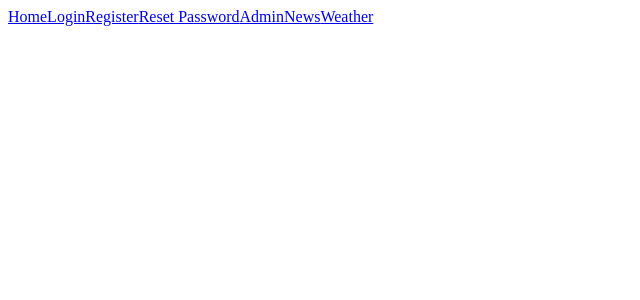
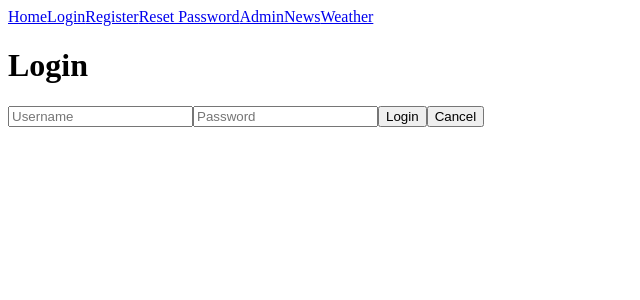
Before and after one commit to lgoforthbti/VuePractice, a Vue app in the folder InstantNews/: page /#/login in a window 1280 px wide. Shown: the top 300 px of the page, without its empty margins (0-640 px from the left). Built offline with nearby package versions, Linux system fonts and the light colour scheme.

Commit message:
toying with login and authentication

```diff
--- a/InstantNews/src/App.vue
+++ b/InstantNews/src/App.vue
@@ -7,12 +7,38 @@
     <router-link to="/admin">Admin</router-link>
     <router-link to="/vnews">News</router-link>
     <router-link to="/vweather">Weather</router-link>
-    <router-view/>
+    <router-view @authenticated="setAuthenticated"/>
   </div>
 </template>
 
 <script>
 export default {
-  name: 'App'
-}
+  name: "App",
+  data() {
+    return {
+      authenticated: false,
+      mockAccount: {
+          Id: 1,
+          Username: "Test1",
+          FName: "John",
+          LName: "Smith",
+          Email: "test1@test.com",
+          Password: "test"
+      }
+    };
+  },
+  mounted() {
+    if (!this.authenticated) {
+      this.$router.replace({ name: "Login" });
+    }
+  },
+  methods: {
+    setAuthenticated(status) {
+      this.authenticated = status;
+    },
+    logout() {
+      this.authenticated = false;
+    }
+  }
+};
 </script>
--- a/InstantNews/src/components/Admin.vue
+++ b/InstantNews/src/components/Admin.vue
@@ -18,6 +18,7 @@
             </tr>
           </tbody>
         </table>
+        <router-view @authenticated="setAuthenticated"/>
     </div>
 </template>
 
@@ -26,30 +27,47 @@ export default {
   name: "Admin",
   data() {
     return {
+      authenticated: false,
       users: [
         {
           Id: 1,
           Username: "Test1",
           FName: "John",
           LName: "Smith",
-          Email: "test1@test.com"
+          Email: "test1@test.com",
+          Password: "test"
         },
         {
           Id: 2,
           Username: "Test2",
           FName: "Jane",
           LName: "Doe",
-          Email: "test2@test.com"
+          Email: "test2@test.com",
+          Password: "test"
         },
         {
           Id: 3,
           Username: "Test3",
           FName: "Shirley",
           LName: "Temple",
-          Email: "test3@test.com"
+          Email: "test3@test.com",
+          Password: "test"
         }
       ]
     };
+  },
+  mounted() {
+    if(!this.authenticated) {
+        this.$router.replace({ name: "Login" });
+    }
+  },
+  methods: {
+    setAuthenticated(status) {
+        this.authenticated = status;
+    },
+    logout() {
+        this.authenticated = false;
+    }
   }
 };
 </script>
--- a/InstantNews/src/components/Login.vue
+++ b/InstantNews/src/components/Login.vue
@@ -0,0 +1,42 @@
+<template>
+    <div class="login">
+        <h1>Login</h1>
+        <input type="text" name="username" v-model="input.username" placeholder="Username">
+        <input type="password" name="password" v-model="input.password" placeholder="Password">
+        <button type="button" v-on:click="login()">Login</button>
+        <button type="button" v-on:click="cancel()">Cancel</button>
+    </div>
+</template>
+
+<script>
+export default {
+  name: "Login",
+  data() {
+    return {
+      input: {
+        username: "",
+        password: ""
+      }
+    };
+  },
+  methods: {
+    login() {
+      if (this.input.username != "" && this.input.password != "") {
+        if (this.input.username = this.$parent.users.username &&
+            this.input.password == this.$parent.mockAccount.password)
+        {
+          this.$emit("authenticated", true);
+          this.$router.replace({ name: "Admin" });
+        } else {
+          console.log("The username and / or password is incorrect");
+        }
+      } else {
+        console.log("A username and password must be present");
+      }
+    }
+  },
+  cancel() {
+    this.$router.replace({ name: "HelloWorld" });
+  }
+};
+</script>
```
